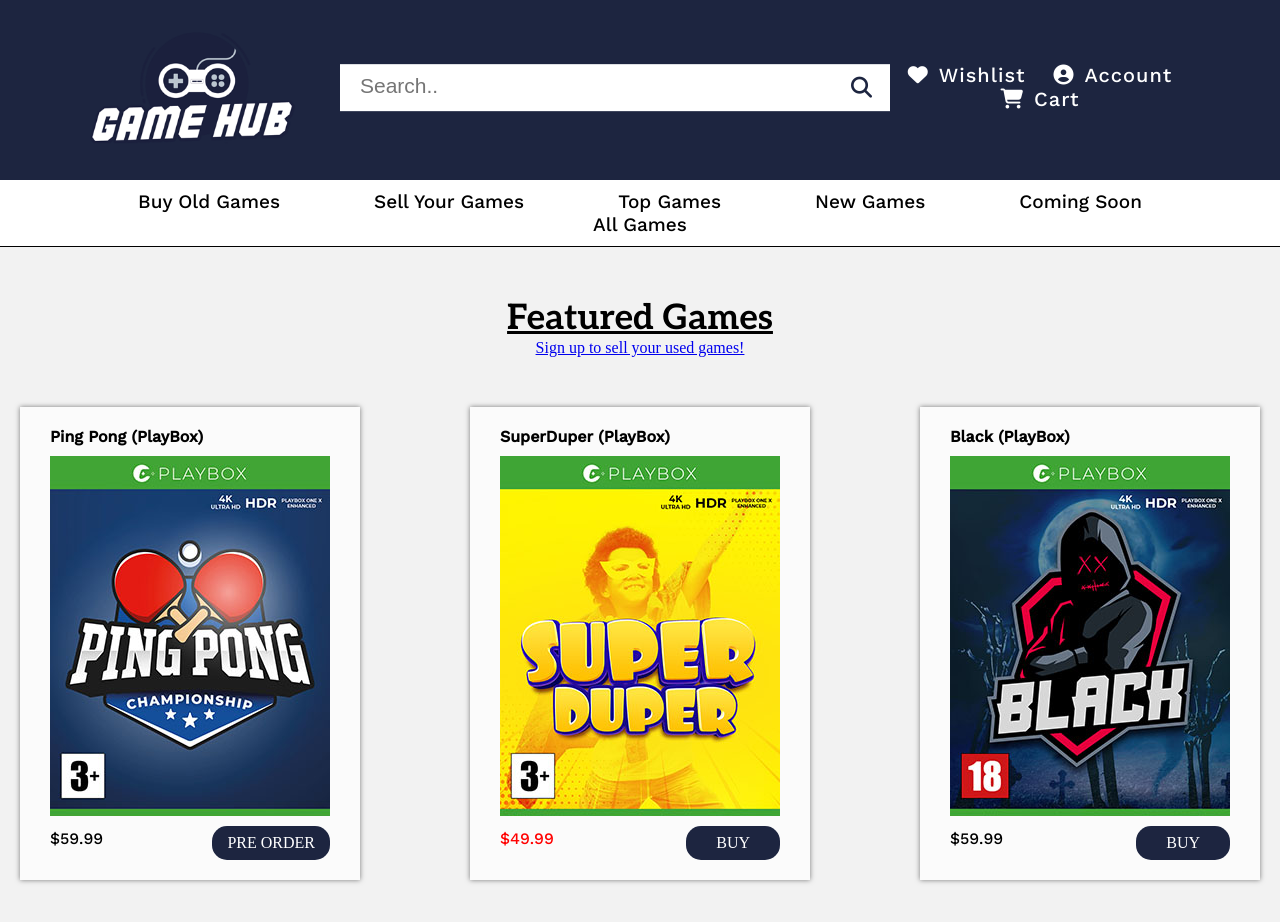
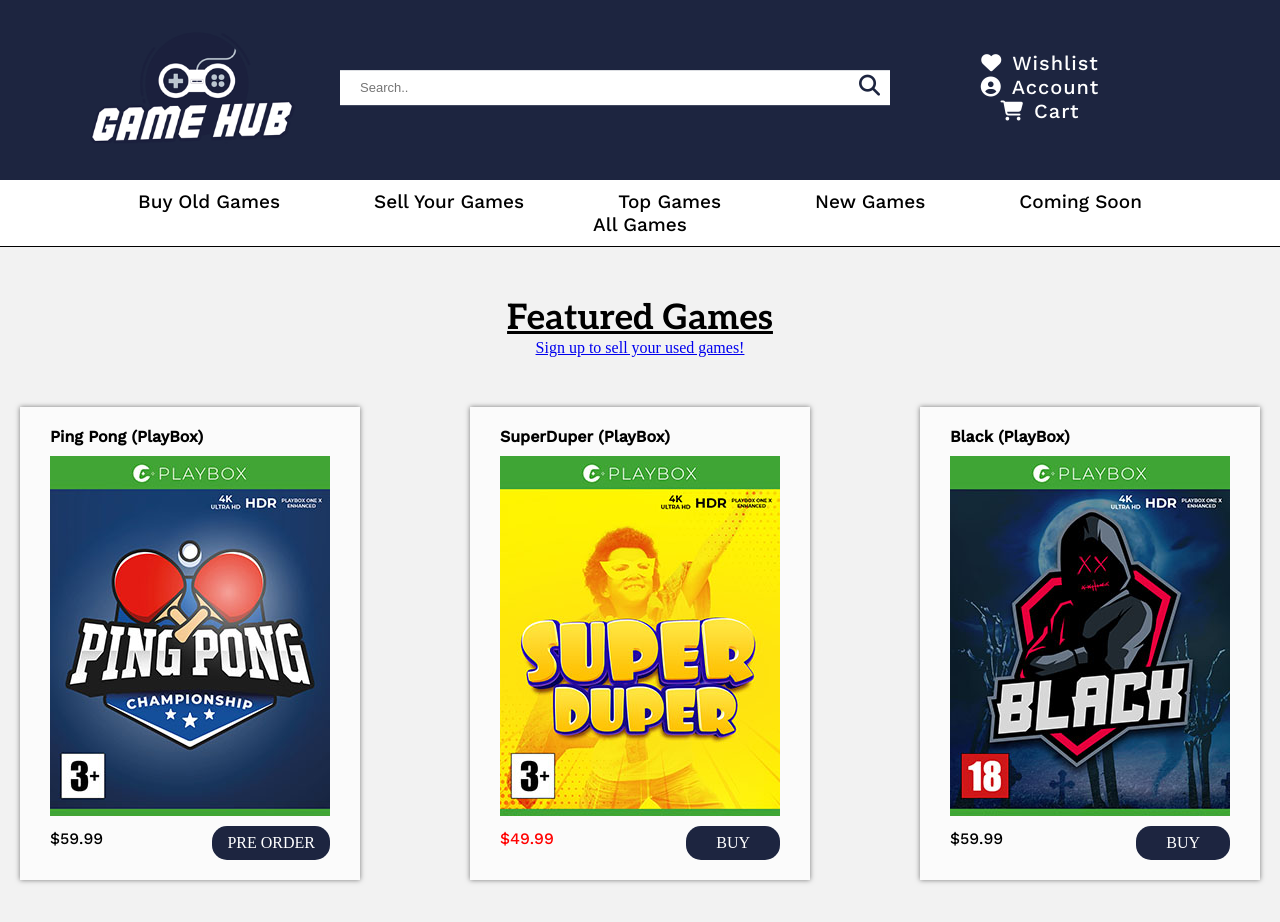
Before and after one commit to Noroff-FEU-Assignments/cross-course-project-Flluka, a plain HTML site: page index.html in a window 1280 px wide. Shown: the top 922 px of the page. Drawn offline with nearby package versions, Linux system fonts and the light colour scheme.

Commit message:
Update
Media Queries

```diff
--- a/css/styles.css
+++ b/css/styles.css
@@ -116,7 +116,7 @@ nav .search-box span {
     font-size: 21px;
     background: #ffffff;
     height: 100%;
-    padding: 8px;
+    padding: 0px;
     position: relative;
     cursor: pointer;
     z-index: 1;
@@ -306,9 +306,11 @@ footer h2 {
 
 
 /* Media Queries
+This part is very work in progress. im struggeling alot with responsivness.
+I need feedback and help to figure out how to make the nav bar responsive.
 -----------------------------------------------*/
 
-@media (max-width: 500px) {
+@media (min-width: 200px) {
     .product-list {
         grid-template-columns: repeat(1, 1fr);
     }
@@ -320,11 +322,17 @@ footer h2 {
     nav {
         display: block;
         text-align: left;
+        margin-top: 50px;
     }
 
     nav,
     .icons {
         padding: 15px 30px;
+    }
+
+    nav li {
+        display: flex;
+        flex-direction: column;
     }
 
 
@@ -343,12 +351,14 @@ footer h2 {
 
 
     .search-box input {
-        display: ;
+        display: block;
         font-size: 13px;
         background: none;
     }
 
-    span {}
+    .hide {
+        display: none;
+    }
 
 
 }
@@ -370,6 +380,17 @@ footer h2 {
         font-family: 'Work Sans', sans-serif;
         font-size: 19px;
     }
+
+    nav .search-box span {
+        color: #1D2540;
+        font-size: 21px;
+        background: #ffffff;
+        height: 100%;
+        padding: 0px;
+        position: relative;
+        cursor: pointer;
+        z-index: 1;
+        margin-left: 280px;
     }
 
     @media (min-width: 800px) {
@@ -381,10 +402,19 @@ footer h2 {
             grid-template-columns: repeat(1, 1fr);
         }
 
-    .logo {
+        nav .search-box span {
+            color: #1D2540;
+            font-size: 21px;
+            background: #ffffff;
+            height: 100%;
+            padding: 0px;
             position: relative;
+            cursor: pointer;
+            z-index: 1;
+            margin-left: 390px;
+        }
 
-    }
+
     }
 
     @media (min-width: 1000px) {
@@ -406,6 +436,7 @@ footer h2 {
             padding: 15px 30px;
             padding-top: 70px;
             transform: translateY(-50%);
+            margin: 0px;
         }
 
         nav .search-box {
@@ -447,5 +478,18 @@ footer h2 {
             display: none;
         }
 
+        .hide {
+            display: block;
+        }
 
+        nav .search-box span {
+            color: #1D2540;
+            font-size: 21px;
+            background: #ffffff;
+            height: 100%;
+            padding: 0px;
+            position: relative;
+            cursor: pointer;
+            z-index: 1;
+            margin-left: 300px;
         }
--- a/index.html
+++ b/index.html
@@ -15,9 +15,9 @@
   <header>
     <!-- NavBar Upper
     ------------------------------------------------------->
-<nav class="upper-nav">
-  <div>
-    <a href="/index.html"> <img src="/images/GameHub_Logo.png" class="logo" alt="Gamehub logo"> </a>
+<nav>
+  <div class="hide">
+    <a href="/index.html"> <img src="/images/GameHub_Logo.png"  class="logo" alt="Gamehub logo"> </a>
   </div>
   <div class="search-box">
     <input type="text"  class="search-bar" placeholder="Search..">
```
Lines whose indentation alone changed are shown as unchanged.
